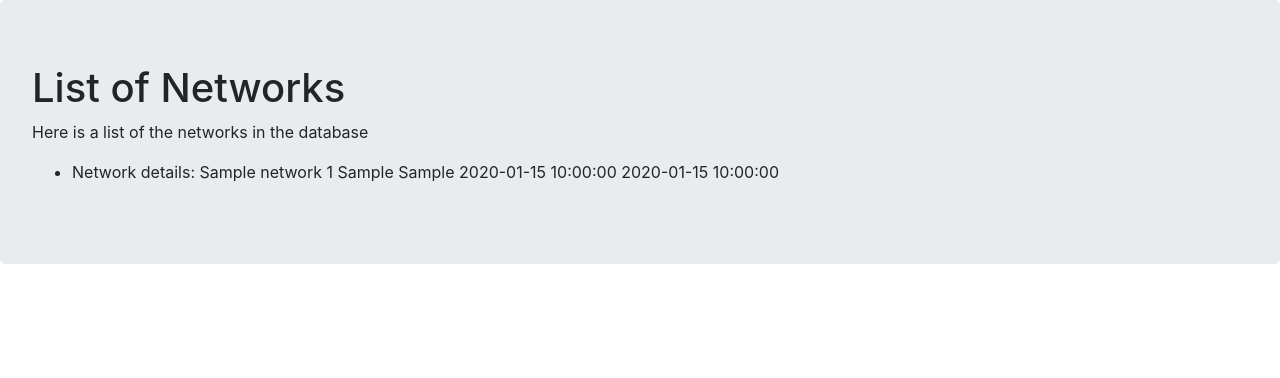
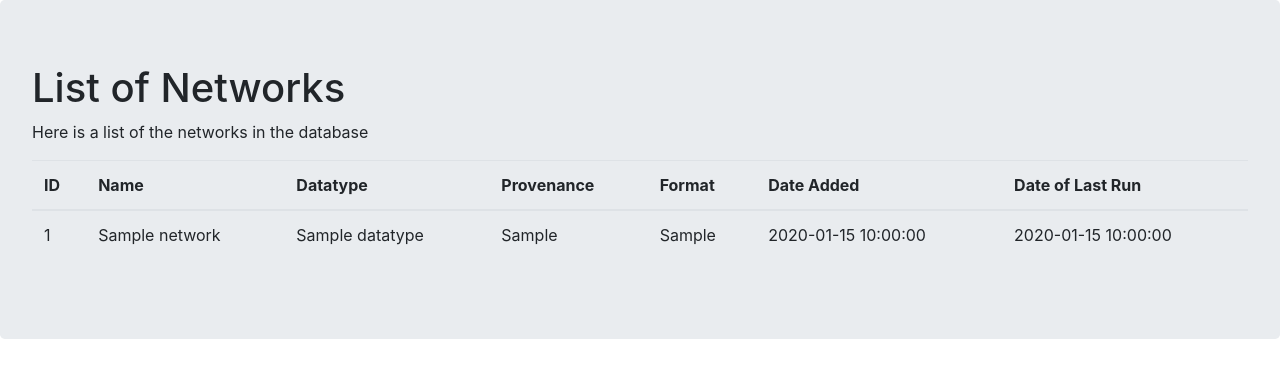
Before and after one commit to maddun01/web-app-assignment, a Flask app: page /network/list in a window 1280 px wide. Shown: the part 56-434 px from the top of the page. Run offline with Flask 3, Linux system fonts and the light colour scheme; a user stored in the database is signed in; tables that the repository leaves empty hold one stand-in row (values such as "Sample post"); some libraries are stand-ins or nearby versions.

Commit message:
Add table for displaying networks

```diff
--- a/web_application/models/model.py
+++ b/web_application/models/model.py
@@ -48,11 +48,11 @@ class Device(db.Model):
 
     __tablename__ = "devices"
     id = db.Column(db.Integer, primary_key=True)
-    name = db.Column(db.Text)
-    type = db.Column(db.Text)
-    os = db.Column(db.Text)
+    name = db.Column(db.Text, nullable=False)
+    type = db.Column(db.Text, nullable=False)
+    os = db.Column(db.Text, nullable=False)
     # MANY TO ONE
-    ip_id = db.Column(db.Integer, db.ForeignKey("ips.id"))
+    ip_id = db.Column(db.Integer, db.ForeignKey("ips.id"), nullable=False)
     date_added = db.Column(db.DateTime)
     last_run = db.Column(db.DateTime)
 
@@ -64,8 +64,8 @@ class Device(db.Model):
         self.date_added = date_added
         self.last_run = last_run
 
-    def __repr__(self):
-        return f"Device details: \n{self.name}\n{self.type}\n{self.os}\n{self.ip_id}\n{self.date_added}\n{self.last_run}"
+    # def __repr__(self):
+    #     return f"Device details: \n{self.name}\n{self.type}\n{self.os}\n{self.ip_id.name}\n{self.date_added}\n{self.last_run}"
 
 
 class Ip(db.Model):
@@ -102,5 +102,5 @@ class Network(db.Model):
         self.date_added = date_added
         self.last_run = last_run
 
-    def __repr__(self):
-        return f"Network details: \n{self.name}\n{self.datatype_id}\n{self.provenance}\n{self.format}\n{self.date_added}\n{self.last_run}"
+    # def __repr__(self):
+    #     return f"Network details: \n{self.name}\n{self.datatype_id}\n{self.provenance}\n{self.format}\n{self.date_added}\n{self.last_run}"
--- a/web_application/templates/networks/list_networks.html
+++ b/web_application/templates/networks/list_networks.html
@@ -5,10 +5,31 @@
 <div class="jumbotron">
     <h1>List of Networks</h1>
     <p>Here is a list of the networks in the database</p>
-    <ul>
-        {% for network in networks %}
-        <li>{{network}}</li>
-        {% endfor %}
-    </ul>
+    <table class="table">
+        <thead>
+            <tr>
+                <th scope="col">ID</th>
+                <th scope="col">Name</th>
+                <th scope="col">Datatype</th>
+                <th scope="col">Provenance</th>
+                <th scope="col">Format</th>
+                <th scope="col">Date Added</th>
+                <th scope="col">Date of Last Run</th>
+            </tr>
+        </thead>
+        <tbody>
+            {% for network in networks %}
+            <tr>
+                <td>{{network["id"]}}</td>
+                <td>{{network["name"]}}</td>
+                <td>{{network["datatype"]}}</td>
+                <td>{{network["provenance"]}}</td>
+                <td>{{network["format"]}}</td>
+                <td>{{network["date_added"]}}</td>
+                <td>{{network["last_run"]}}</td>
+            </tr>
+            {% endfor %}
+        </tbody>
+    </table>
 </div>
 {% endblock %}
--- a/web_application/models/decorators.py
+++ b/web_application/utils.py
@@ -3,6 +3,7 @@ from flask_login import current_user
 from functools import wraps
 
 from web_application import login_manager
+from web_application.models.model import Datatype, Ip
 
 
 @login_manager.unauthorized_handler
@@ -26,3 +27,21 @@ def auth_required():
         return decorated_view
 
     return wrapper
+
+
+def generate_network_dict(database_list):
+    network_list = []
+    for network in database_list:
+        datatype_name = Datatype.query.filter_by(id=network.datatype_id).first()
+        print(datatype_name.name)
+        dictionary = {
+            "id": network.id,
+            "name": network.name,
+            "datatype": datatype_name.name,
+            "provenance": network.provenance,
+            "format": network.format,
+            "date_added": network.date_added,
+            "last_run": network.last_run,
+        }
+        network_list.append(dictionary)
+    return network_list
--- a/web_application/views/device_view.py
+++ b/web_application/views/device_view.py
@@ -5,8 +5,8 @@ from flask_login import login_required
 
 from web_application import db
 from web_application.forms.device_form import AddDevice, DeleteDevice
-from web_application.models.decorators import auth_required
 from web_application.models.model import Device
+from web_application.utils import auth_required
 
 device_blueprint = Blueprint(
     "devices", __name__, template_folder="../templates/devices"
--- a/web_application/views/network_view.py
+++ b/web_application/views/network_view.py
@@ -5,8 +5,8 @@ from flask_login import login_required
 
 from web_application import db
 from web_application.forms.network_form import AddNetwork, DeleteNetwork
-from web_application.models.decorators import auth_required
-from web_application.models.model import Network
+from web_application.models.model import Network, Datatype
+from web_application.utils import auth_required, generate_network_dict
 
 network_blueprint = Blueprint(
     "networks", __name__, template_folder="../templates/networks"
@@ -40,7 +40,8 @@ def add_network():
 def list_networks():
     """Displays all current entries in the networks table"""
     networks = Network.query.all()
-    return render_template("list_networks.html", networks=networks)
+    network_dicts = generate_network_dict(networks)
+    return render_template("list_networks.html", networks=network_dicts)
 
 
 @network_blueprint.route("/delete", methods=["GET", "POST"])
```
